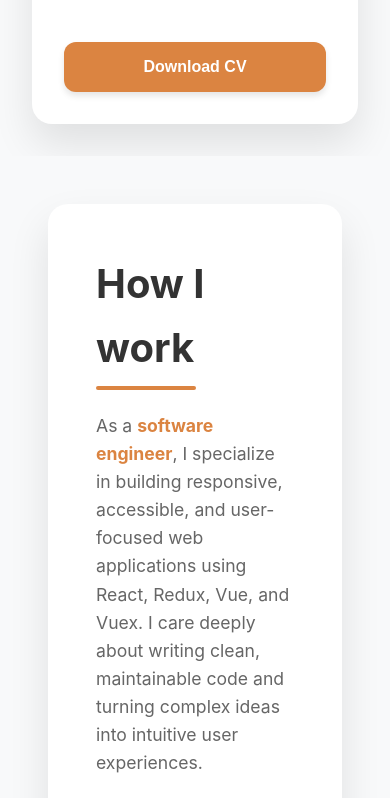
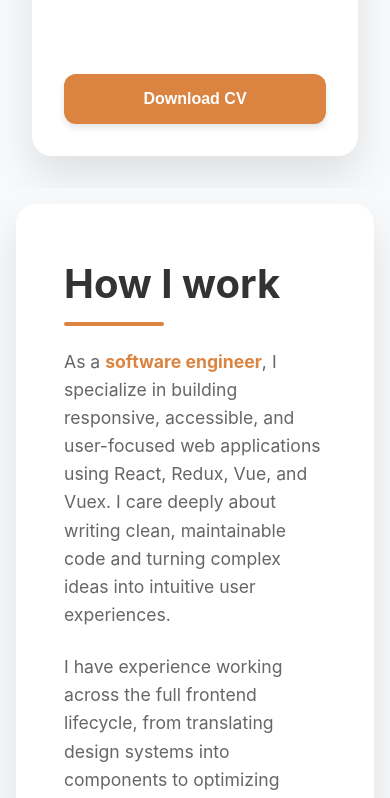
Before and after one commit to yaquelinehoyos/my-personal-website, a React (Vite) app: page / in a window 390 px wide. Shown: the part 1157-1955 px from the top of the page. Built offline with nearby package versions, Linux system fonts and the light colour scheme.

Commit message:
✨ fix mobile layout issues

```diff
--- a/src/components/About/About.module.scss
+++ b/src/components/About/About.module.scss
@@ -2,14 +2,14 @@
 
 .about {
   min-height: 100vh;
-  padding: $container-padding;
+  padding: 0;
   position: relative;
   overflow: hidden;
   background-color: $color-background;
-  width: 100%;
   display: flex;
   align-items: center;
-  justify-content: center;
+  scroll-margin-top: $header-height;
+
   &::before {
     content: '';
     position: absolute;
@@ -25,6 +25,8 @@
     position: relative;
     z-index: 1;
     max-width: $container-max-width;
+    margin: 0 auto;
+    padding: $container-padding;
     width: 100%;
 
     @media (max-width: $breakpoint-md) {
--- a/src/components/Contact/Contact.module.scss
+++ b/src/components/Contact/Contact.module.scss
@@ -2,13 +2,12 @@
 
 .contact {
   min-height: 100vh;
-  padding: $container-padding;
+  padding: 0;
   position: relative;
   overflow: hidden;
   background-color: $color-background;
   display: flex;
   align-items: center;
-  justify-content: center;
   scroll-margin-top: $header-height;
 
   &::before {
@@ -26,6 +25,8 @@
     position: relative;
     z-index: 1;
     max-width: $container-max-width;
+    margin: 0 auto;
+    padding: $container-padding;
     width: 100%;
 
     @media (max-width: $breakpoint-md) {
--- a/src/components/Profile/Profile.module.scss
+++ b/src/components/Profile/Profile.module.scss
@@ -57,6 +57,10 @@
 
     @media (max-width: $breakpoint-md) {
       font-size: $font-size-lg;
+    }
+
+    @media (max-width: $breakpoint-lg) {
+      margin-top: $spacing-lg;
     }
   }
 
```
